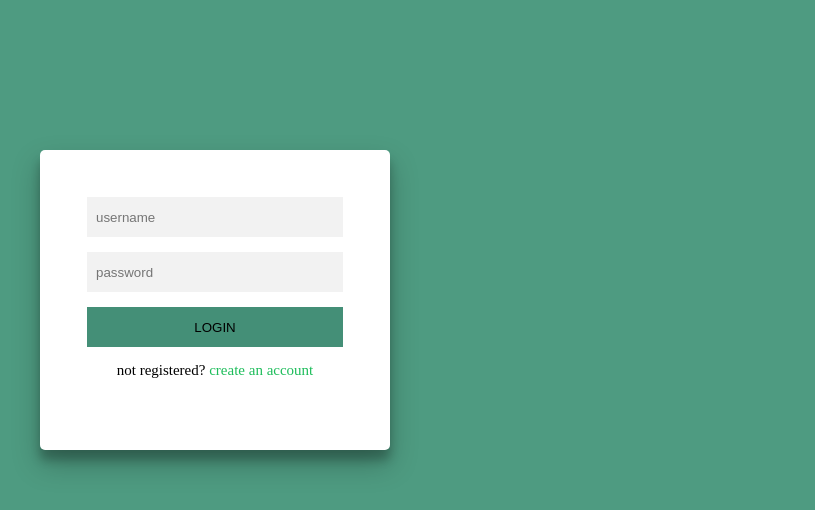
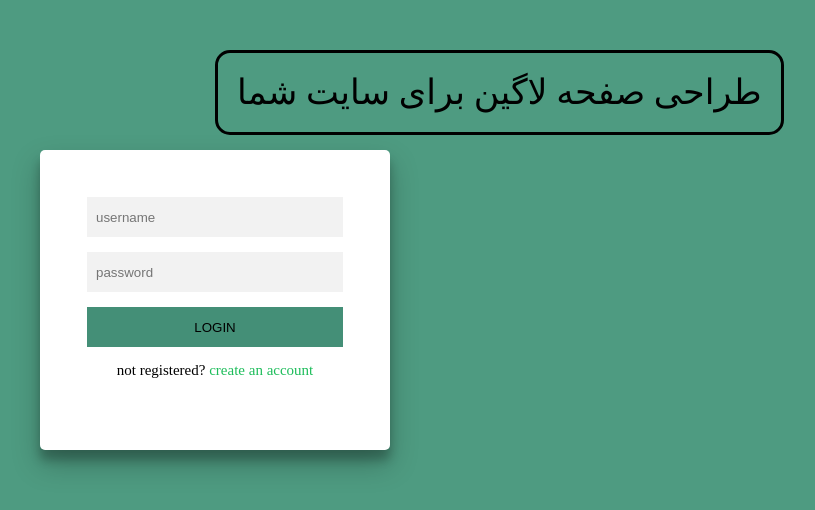
Before and after one commit to matinnouri/hello, a plain HTML site: page new.html in a window 1280 px wide. Shown: the whole page, without its empty margins (425-1240 px from the left). Drawn offline with Linux system fonts and the light colour scheme.

Commit message:
Update new.html

```diff
--- a/new.html
+++ b/new.html
@@ -19,5 +19,7 @@
     <p>not registered? <a href="#">create an account</a></p>
   </form>
 </div>
+<p style="font-size: 35px; position: absolute;top: 50px;left: 50%;border: 3px solid black;padding: 19px; border-radius: 15px;">طراحی صفحه لاگین برای سایت شما</p>
+
 </body>
 </html>
```
